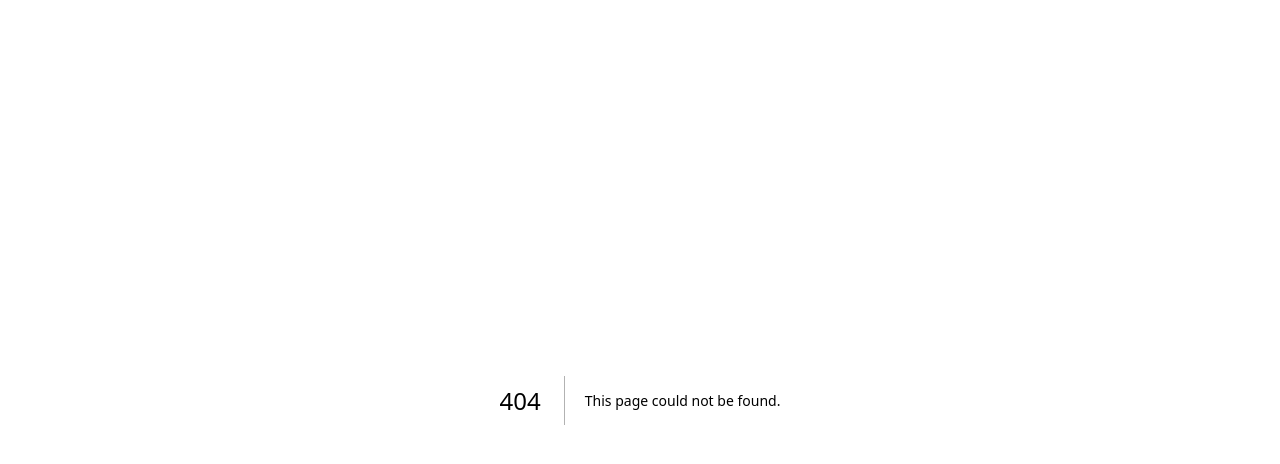
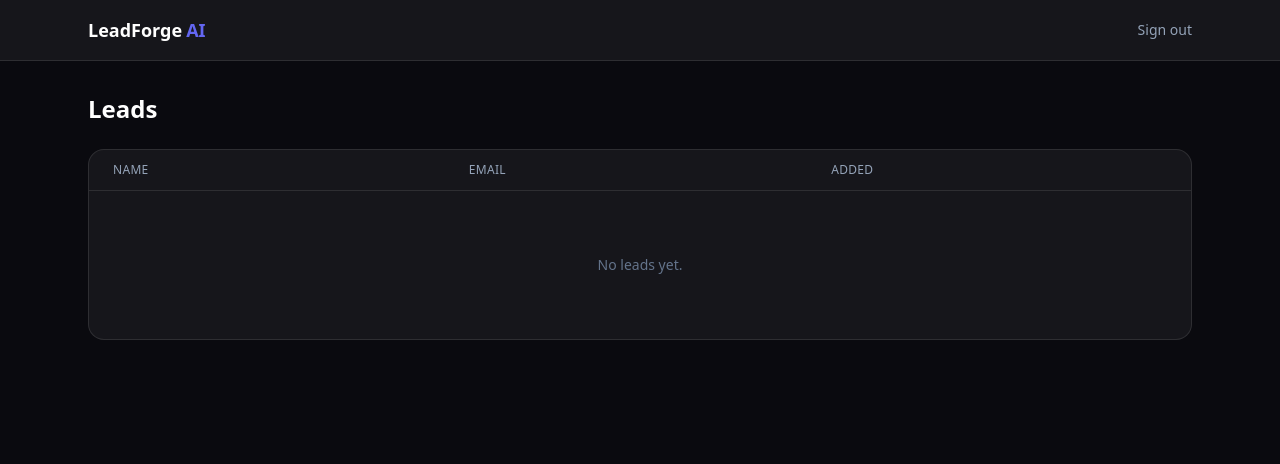
Before and after one commit to assadsharif/LeadForge-ai, a Next.js app in the folder frontend/: page /dashboard in a window 1280 px wide. Before the commit this address had no page. Shown: the top 464 px of the page. Built offline with nearby package versions, Linux system fonts and the light colour scheme; sample sign-in values are in the browser's storage.

Commit message:
feat(frontend): add dashboard page with auth guard and leads table

```diff
--- /dev/null
+++ b/frontend/src/app/(dashboard)/dashboard/page.tsx
@@ -0,0 +1,88 @@
+"use client";
+
+import { useEffect, useState } from "react";
+import { useRouter } from "next/navigation";
+import Link from "next/link";
+
+export default function DashboardPage() {
+  const router = useRouter();
+  const [isChecking, setIsChecking] = useState(true);
+
+  useEffect(() => {
+    if (!localStorage.getItem("access_token")) {
+      router.push("/login");
+    } else {
+      setIsChecking(false);
+    }
+  }, [router]);
+
+  function handleSignOut() {
+    localStorage.removeItem("access_token");
+    router.push("/login");
+  }
+
+  if (isChecking) return null;
+
+  return (
+    <div className="min-h-screen bg-[#0a0a0f]">
+      {/* Nav */}
+      <nav className="border-b border-white/10 bg-white/5">
+        <div className="mx-auto flex max-w-6xl items-center justify-between px-6 py-4">
+          <Link href="/" className="flex items-center gap-1">
+            <span className="text-lg font-bold text-white">LeadForge</span>
+            <span className="text-lg font-bold text-indigo-500">AI</span>
+          </Link>
+          <button
+            type="button"
+            onClick={handleSignOut}
+            className="text-sm text-slate-400 transition-colors hover:text-white"
+          >
+            Sign out
+          </button>
+        </div>
+      </nav>
+
+      {/* Main content */}
+      <main className="mx-auto max-w-6xl px-6 py-8">
+        <h1 className="text-2xl font-bold text-white">Leads</h1>
+
+        <div className="mt-6 overflow-hidden rounded-2xl border border-white/10 bg-white/5">
+          <table className="w-full text-left text-sm">
+            <thead className="border-b border-white/10">
+              <tr>
+                <th
+                  scope="col"
+                  className="px-6 py-3 text-xs font-medium uppercase tracking-wide text-slate-400"
+                >
+                  Name
+                </th>
+                <th
+                  scope="col"
+                  className="px-6 py-3 text-xs font-medium uppercase tracking-wide text-slate-400"
+                >
+                  Email
+                </th>
+                <th
+                  scope="col"
+                  className="px-6 py-3 text-xs font-medium uppercase tracking-wide text-slate-400"
+                >
+                  Added
+                </th>
+              </tr>
+            </thead>
+            <tbody>
+              <tr>
+                <td
+                  colSpan={3}
+                  className="py-16 text-center text-slate-500"
+                >
+                  No leads yet.
+                </td>
+              </tr>
+            </tbody>
+          </table>
+        </div>
+      </main>
+    </div>
+  );
+}
```
Also changed, not shown: 1 other file (tests, documents, lock files or other folders).
